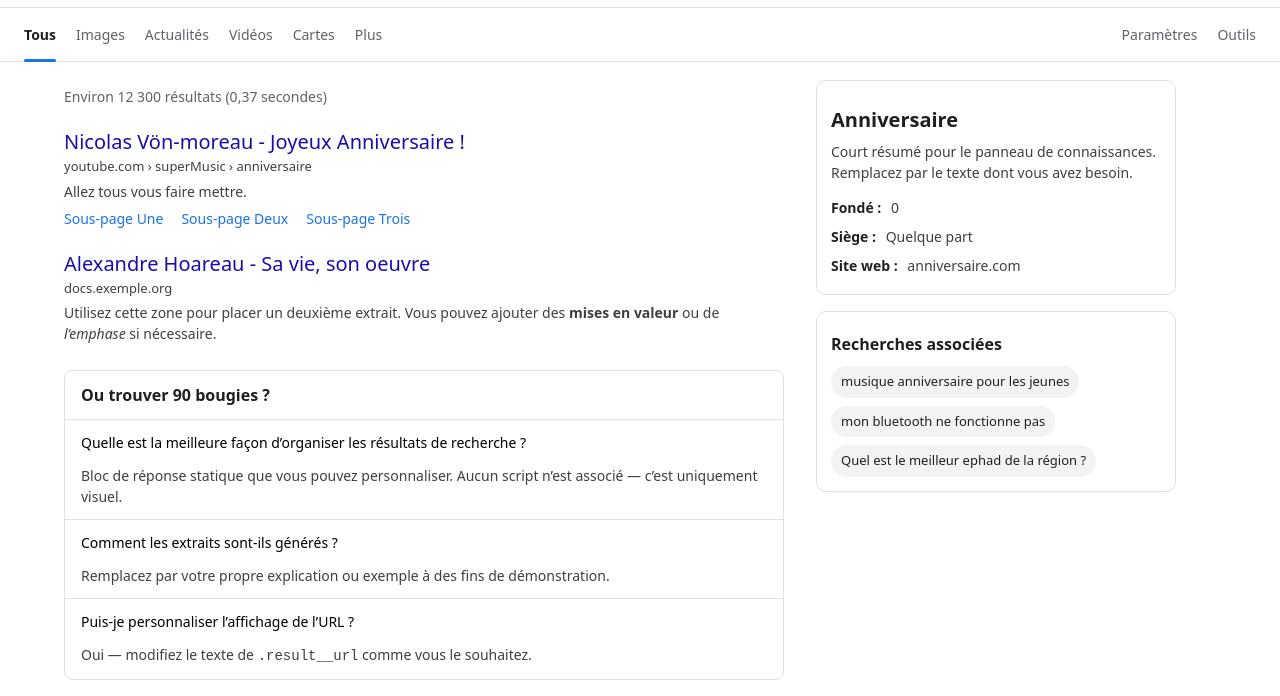
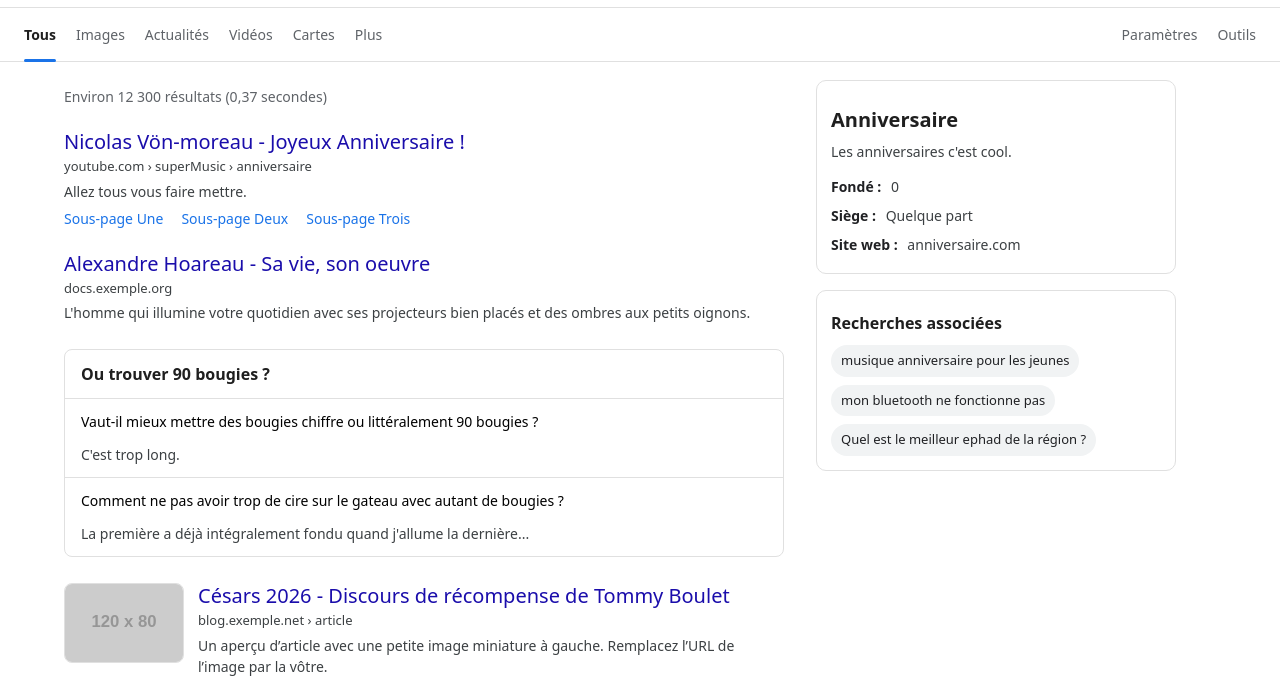
Before and after one commit to theojachiet/fake-search-nabile, a plain HTML site: page results.html in a window 1280 px wide. Shown: the part 58-754 px from the top of the page. Drawn offline with Linux system fonts and the light colour scheme; placeholder pictures from the web are drawn by us.

Commit message:
content updates

```diff
--- a/results.html
+++ b/results.html
@@ -64,8 +64,7 @@
                 <a class="result__title" href="#">Alexandre Hoareau - Sa vie, son oeuvre</a>
                 <div class="result__url">docs.exemple.org</div>
                 <p class="result__snippet">
-                    Utilisez cette zone pour placer un deuxième extrait. Vous pouvez ajouter des <strong>mises en valeur</strong>
-                    ou de <em>l’emphase</em> si nécessaire.
+                    L'homme qui illumine votre quotidien avec ses projecteurs bien placés  et des ombres aux petits oignons.
                 </p>
             </article>
 
@@ -74,21 +73,15 @@
                 <h2 class="paa__title">Ou trouver 90 bougies ?</h2>
                 <ul class="paa__list">
                     <li class="paa__q">
-                        <button type="button" aria-expanded="false">Quelle est la meilleure façon d’organiser les résultats de recherche ?</button>
+                        <button type="button" aria-expanded="false">Vaut-il mieux mettre des bougies chiffre ou littéralement 90 bougies ?</button>
                         <div class="paa__a">
-                            Bloc de réponse statique que vous pouvez personnaliser. Aucun script n’est associé — c’est uniquement visuel.
+                            C'est trop long.
                         </div>
                     </li>
                     <li class="paa__q">
-                        <button type="button" aria-expanded="false">Comment les extraits sont-ils générés ?</button>
+                        <button type="button" aria-expanded="false">Comment ne pas avoir trop de cire sur le gateau avec autant de bougies ?</button>
                         <div class="paa__a">
-                            Remplacez par votre propre explication ou exemple à des fins de démonstration.
-                        </div>
-                    </li>
-                    <li class="paa__q">
-                        <button type="button" aria-expanded="false">Puis-je personnaliser l’affichage de l’URL ?</button>
-                        <div class="paa__a">
-                            Oui — modifiez le texte de <code>.result__url</code> comme vous le souhaitez.
+                            La première a déjà intégralement fondu quand j'allume la dernière...
                         </div>
                     </li>
                 </ul>
@@ -143,7 +136,7 @@
             <div class="kp__card">
                 <h2 class="kp__title">Anniversaire</h2>
                 <p class="kp__desc">
-                    Court résumé pour le panneau de connaissances. Remplacez par le texte dont vous avez besoin.
+                    Les anniversaires c'est cool.
                 </p>
                 <ul class="kp__facts">
                     <li><span>Fondé :</span> 0</li>
```
